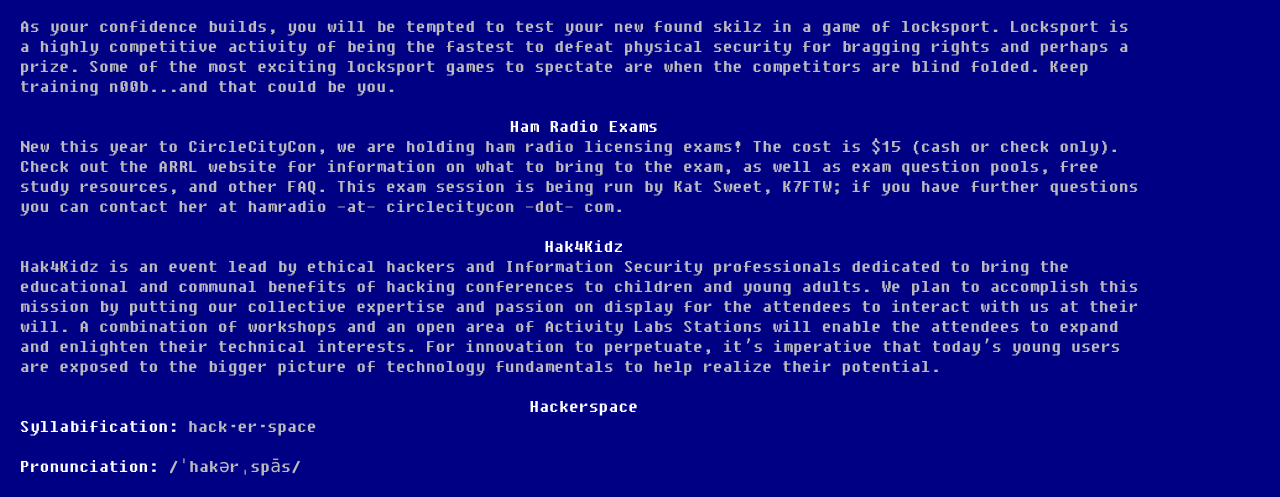
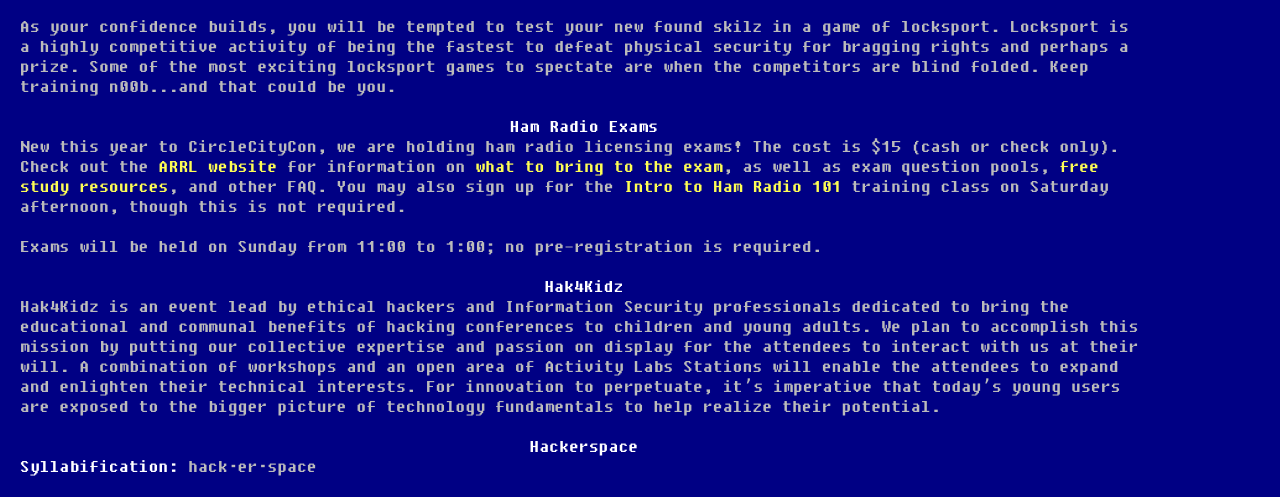
Before and after one commit to SteveMcGrath/Concord, a Flask app: template site/app/templates/events.html in a window 1280 px wide. Shown: the part 203-700 px from the top of the page. Run offline with Flask 2, Linux system fonts and the light colour scheme; the template is opened without the code that fills it, so the values that code supplies are empty; parts of the project's set-up code (start-up, migrations or seed data) failed here and were passed over; some libraries are stand-ins or nearby versions.

Commit message:
Updated HAM

```diff
--- a/site/app/templates/events.html
+++ b/site/app/templates/events.html
@@ -16,10 +16,13 @@
 
 <h2>Ham Radio Exams</h2>
 <p>New this year to CircleCityCon, we are holding ham radio licensing exams! The cost is $15
-	(cash or check only). Check out the ARRL website for information on what to bring to the exam,
-	as well as exam question pools, free study resources, and other FAQ. This exam session is being
-	run by Kat Sweet, K7FTW; if you have further questions you can contact her at
-	hamradio -at- circlecitycon -dot- com.
+	(cash or check only). Check out the <a href="http://www.arrl.org/">ARRL website</a> for
+	information on <a href="http://www.arrl.org/what-to-bring-to-an-exam-session">what to bring to the exam</a>,
+	as well as exam question pools, <a href="http://www.arrl.org/exam-practice">free study resources</a>,
+	and other FAQ. You may also sign up for the <a href="https://circlecitycon.com/training#intro_ham_101">
+	Intro to Ham Radio 101</a> training class on Saturday afternoon, though this is not required.
+</p>
+<p>	Exams will be held on Sunday from 11:00 to 1:00; no pre-registration is required.
 </p>
 
 <h2>Hak4Kidz</h2>
```
